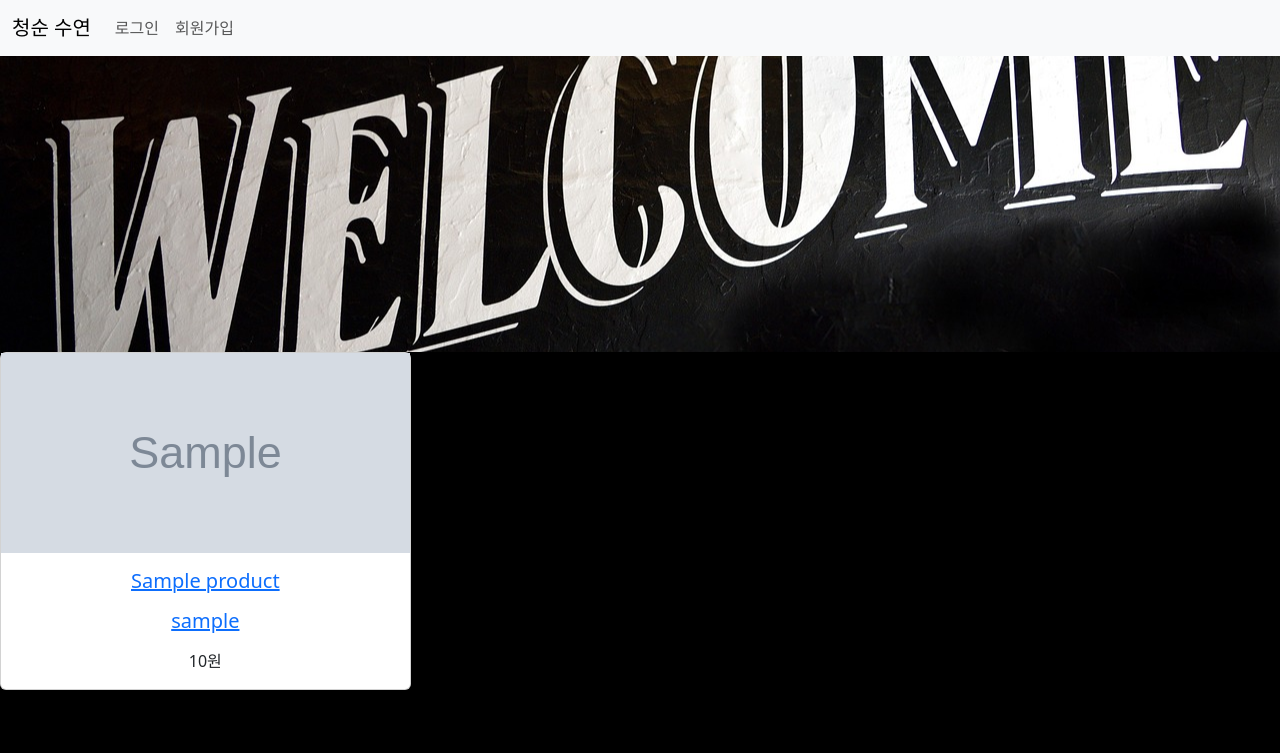
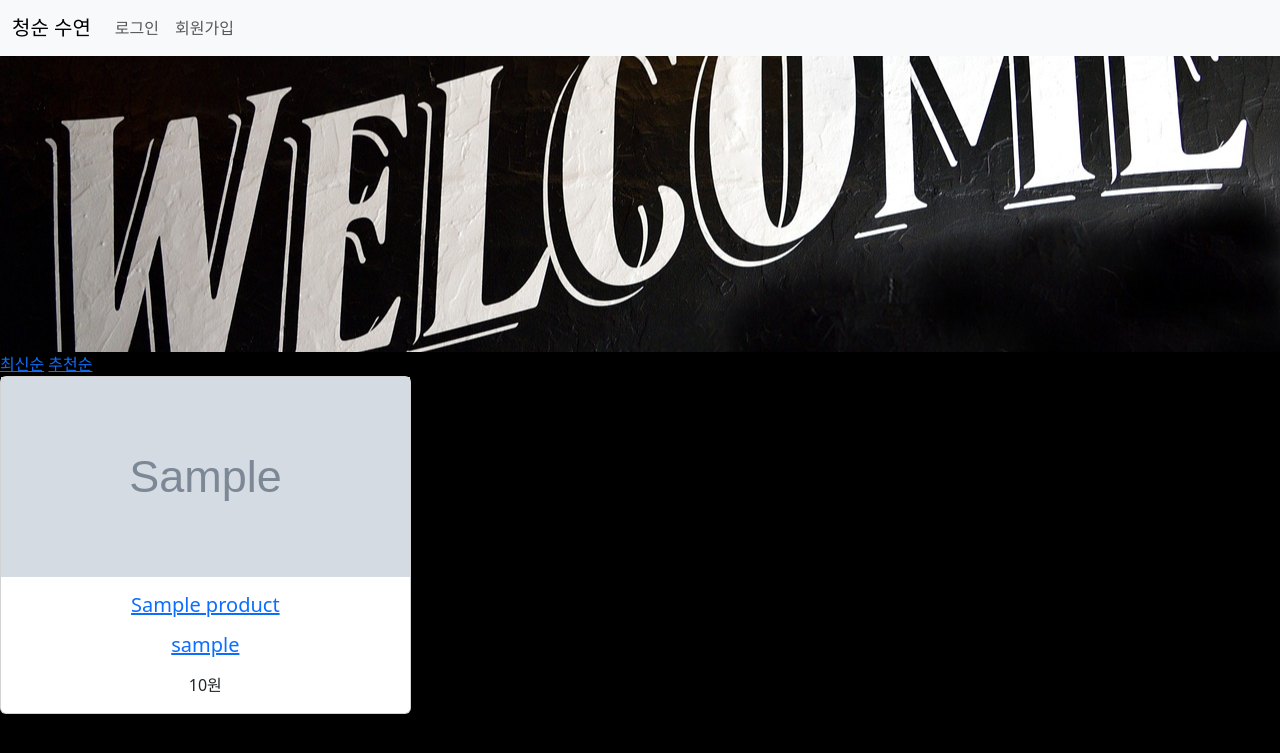
Before and after one commit to Jingood/Project-spartamarket, a Django app: page /products/ in a window 1280 px wide. Shown: the top 753 px of the page. Run offline with Django 4.2, Linux system fonts and the light colour scheme; tables that the repository leaves empty hold one stand-in row (values such as "Sample post"); grey boxes marked "Sample" are stand-in pictures; some libraries are stand-ins or nearby versions.

Commit message:
정렬 기능

```diff
--- a/spartamarket/products/models.py
+++ b/spartamarket/products/models.py
@@ -1,13 +1,13 @@
 from django.db import models
 from django.conf import settings
-
 
 
 class Product(models.Model):
     title = models.CharField(max_length=50)
     content = models.TextField()
     price = models.IntegerField()
-    image = models.ImageField(upload_to="images/", blank=True, default='default')
+    image = models.ImageField(
+        upload_to="images/", blank=True, default='default')
     author = models.ForeignKey(
         settings.AUTH_USER_MODEL, on_delete=models.CASCADE, related_name='products'
     )
--- a/spartamarket/products/templates/products/products.html
+++ b/spartamarket/products/templates/products/products.html
@@ -7,6 +7,8 @@
 	</a>
 	<br>
 {% endif %}
+<a href="{% url "products:products" %}?sort=recent">최신순</a>
+<a href="{% url "products:products" %}?sort=likes">추천순</a>
 <div class="text-center">
 	<div class="row row-cols-1 row-cols-md-3 g-4">
 	{% for product in products %}
--- a/spartamarket/products/views.py
+++ b/spartamarket/products/views.py
@@ -2,6 +2,7 @@ from django.shortcuts import render, redirect, get_object_or_404
 from .models import Product
 from .forms import ProductForm
 from django.views.decorators.http import require_POST, require_http_methods
+from django.db.models import Count
 
 
 def index(request):
@@ -9,9 +10,16 @@ def index(request):
 
 
 def products(request):
-    products = Product.objects.all().order_by('-pk')
-    context = {'products': products}
-    return render(request, 'products/products.html', context)
+    sort = request.GET.get('sort', '')
+    if sort == 'likes':
+        products = Product.objects.annotate(counts=Count(
+            'like_users')).order_by('-counts', '-pk')
+        context = {'products': products}
+        return render(request, 'products/products.html', context)
+    else:
+        products = Product.objects.all().order_by('-pk')
+        context = {'products': products}
+        return render(request, 'products/products.html', context)
 
 
 @require_http_methods(["GET", "POST"])
--- a/spartamarket/templates/base.html
+++ b/spartamarket/templates/base.html
@@ -12,6 +12,7 @@
 	<style>
 		body {
             background-color: black;
+			color: white;
         }
 
         .header {
```
Also changed, not shown: spartamarket/accounts/migrations/0001_initial.py, spartamarket/media/images/30.webp (added), spartamarket/media/images/KakaoTalk_20230520_001147656_HTYMm8t.jpg (deleted), spartamarket/media/images/KakaoTalk_20230520_001147656_LJY2q6I.jpg (renamed from spartamarket/media/images/KakaoTalk_20230520_001147656.jpg), spartamarket/media/images/sunset-3752974_1280.jpg (deleted), spartamarket/media/images/wink_kBwtDvb.png (renamed from spartamarket/media/images/wink.png), spartamarket/media/images/wink_z4CUjrJ.png (deleted), spartamarket/media/images/웃었다_1NNVKqk.jpg (deleted), spartamarket/media/images/웃었다_8dx3BnU.jpg (renamed from spartamarket/media/images/웃었다.jpg), spartamarket/products/migrations/0001_initial.py.
